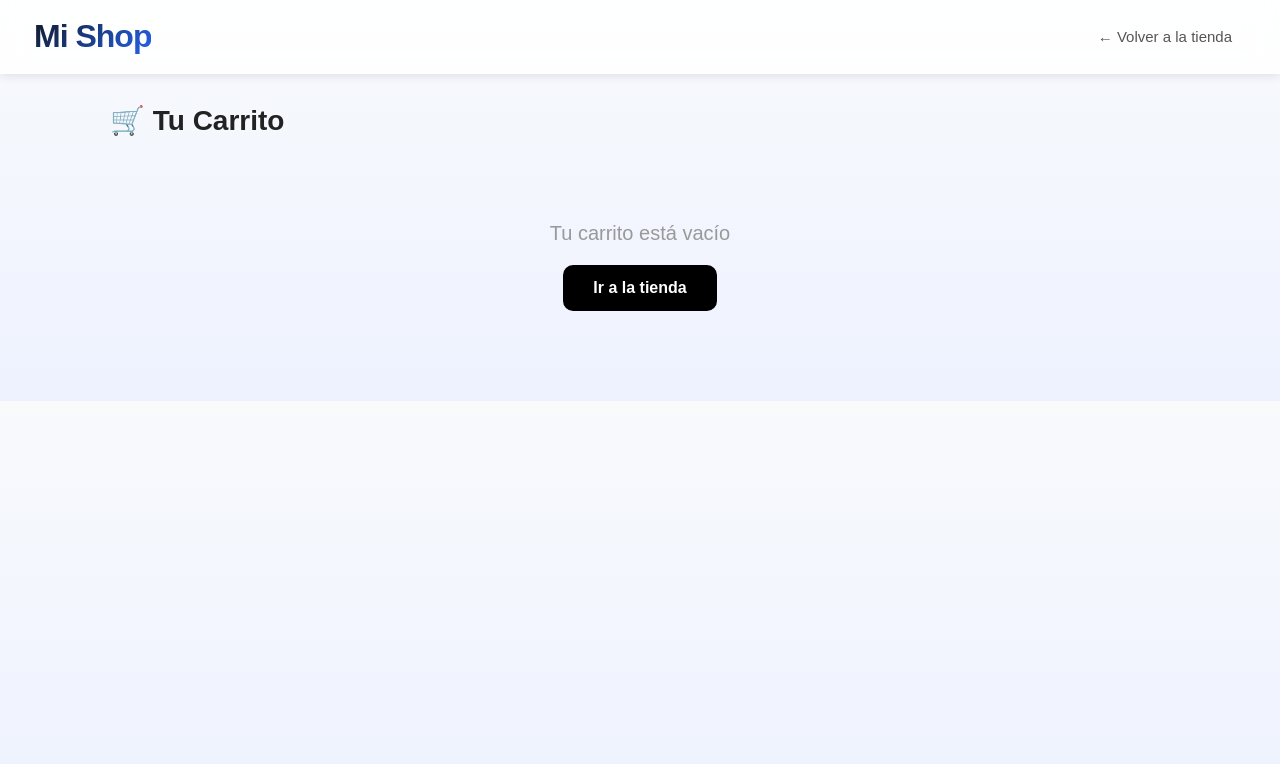
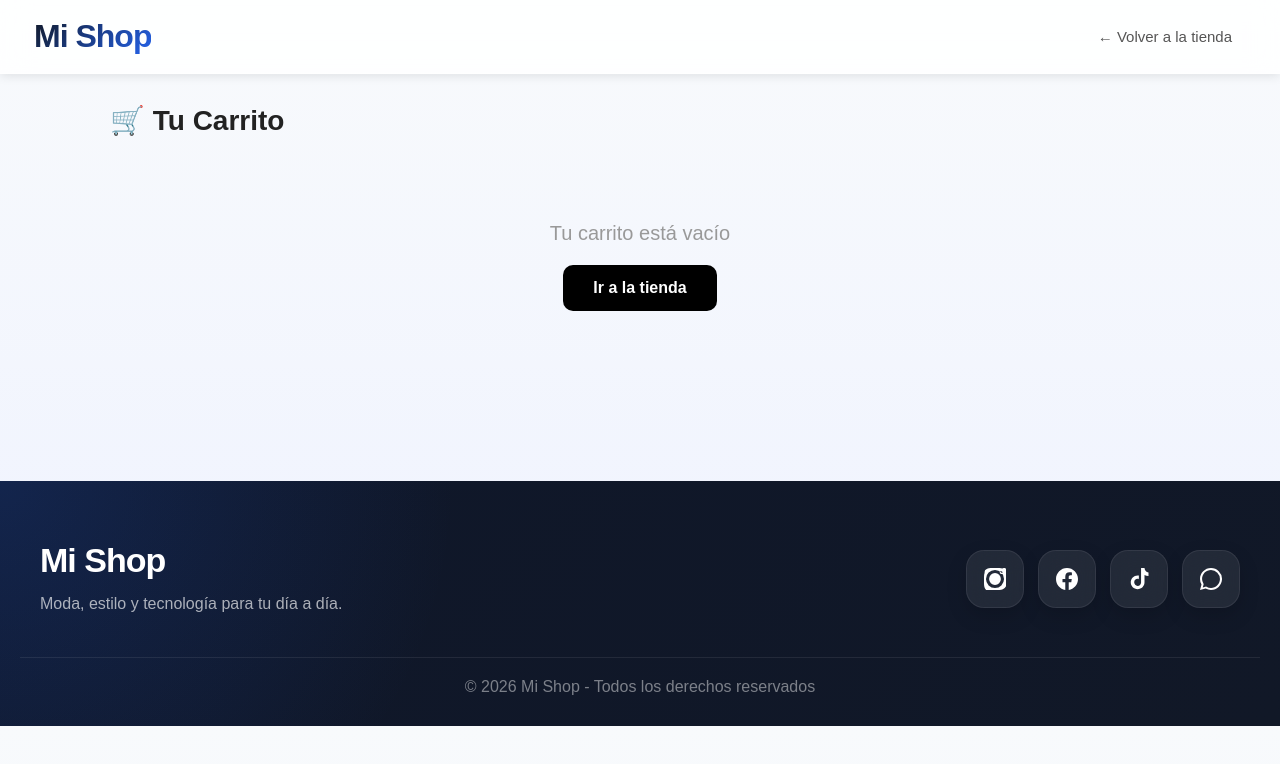
Before and after one commit to YYYamil/shop, a website: page public/carrito.html in a window 1280 px wide. Drawn offline with Linux system fonts and the light colour scheme.

```diff
--- a/public/carrito.html
+++ b/public/carrito.html
@@ -11,7 +11,7 @@
     <title>Carrito - Mi Shop</title>
 
     <link rel="stylesheet"
-          href="/css/store.css?v=3">
+          href="/css/store.css?v=11">
 
 </head>
 
@@ -102,4 +102,100 @@
 
 </body>
 
+
+<!-- FOOTER -->
+
+<footer class="footer">
+
+    <div class="footer-content">
+
+        <div class="footer-brand">
+
+            <h2>
+
+                Mi Shop
+
+            </h2>
+
+            <p>
+
+                Moda, estilo y tecnología para tu día a día.
+
+            </p>
+
+        </div>
+
+        <div class="footer-social">
+
+            <a href="https://instagram.com"
+               target="_blank"
+               class="social-btn instagram">
+
+                <svg xmlns="http://www.w3.org/2000/svg"
+                     width="22"
+                     height="22"
+                     fill="currentColor"
+                     viewBox="0 0 16 16">
+
+                    <path d="M8 0C5.829 0 5.556.01 4.703.048 3.85.088 3.269.222 2.76.42a5.507 5.507 0 0 0-1.985 1.286A5.507 5.507 0 0 0 .42 3.69c-.198.509-.332 1.09-.372 1.943C.01 6.486 0 6.759 0 8.93c0 2.171.01 2.444.048 3.297.04.853.174 1.434.372 1.943.24.621.566 1.148 1.286 1.985a5.507 5.507 0 0 0 1.985 1.286c.509.198 1.09.332 1.943.372C5.556 15.99 5.829 16 8 16s2.444-.01 3.297-.048c.853-.04 1.434-.174 1.943-.372a5.507 5.507 0 0 0 1.985-1.286 5.507 5.507 0 0 0 1.286-1.985c.198-.509.332-1.09.372-1.943.038-.853.048-1.126.048-3.297s-.01-2.444-.048-3.297c-.04-.853-.174-1.434-.372-1.943a5.507 5.507 0 0 0-1.286-1.985A5.507 5.507 0 0 0 13.24.42c-.509-.198-1.09-.332-1.943-.372C10.444.01 10.171 0 8 0Zm0 1.441a6.559 6.559 0 1 1 0 13.118A6.559 6.559 0 0 1 8 1.441Zm0 2.279a4.28 4.28 0 1 0 0 8.56 4.28 4.28 0 0 0 0-8.56Zm5.446-.405a1 1 0 1 1-2 0 1 1 0 0 1 2 0Z"/>
+                </svg>
+
+            </a>
+
+            <a href="https://facebook.com"
+               target="_blank"
+               class="social-btn facebook">
+
+                <svg xmlns="http://www.w3.org/2000/svg"
+                     width="22"
+                     height="22"
+                     fill="currentColor"
+                     viewBox="0 0 16 16">
+
+                    <path d="M16 8.049C16 3.603 12.418 0 8 0S0 3.603 0 8.049C0 12.073 2.925 15.387 6.75 16v-5.625H4.719V8.049H6.75V6.275c0-2.017 1.195-3.131 3.022-3.131.875 0 1.79.157 1.79.157v1.98h-1.008c-.994 0-1.304.621-1.304 1.258v1.51h2.218l-.354 2.326H9.25V16C13.075 15.387 16 12.073 16 8.049Z"/>
+                </svg>
+
+            </a>
+
+            <a href="https://tiktok.com"
+               target="_blank"
+               class="social-btn tiktok">
+
+                <svg xmlns="http://www.w3.org/2000/svg"
+                     width="22"
+                     height="22"
+                     fill="currentColor"
+                     viewBox="0 0 16 16">
+
+                    <path d="M9.5 0h2.5c.2 1.7 1.2 3 2.9 3.2v2.6c-1.1 0-2.1-.3-2.9-.8v5.4c0 2.8-2.2 5-5 5S2 13.2 2 10.4 4.2 5.4 7 5.4c.3 0 .6 0 .9.1v2.6c-.3-.1-.6-.2-.9-.2-1.4 0-2.5 1.1-2.5 2.5S5.6 13 7 13s2.5-1.1 2.5-2.5V0z"/>
+                </svg>
+
+            </a>
+
+            <a href="https://wa.me/5493810000000"
+               target="_blank"
+               class="social-btn whatsapp">
+
+                <svg xmlns="http://www.w3.org/2000/svg"
+                     width="22"
+                     height="22"
+                     fill="currentColor"
+                     viewBox="0 0 16 16">
+
+                    <path d="M13.601 2.326A7.854 7.854 0 0 0 8.004 0C3.58 0 0 3.58 0 8.004a7.95 7.95 0 0 0 1.09 4.013L0 16l4.107-1.074a7.95 7.95 0 0 0 3.897 1.002h.003c4.423 0 8.003-3.58 8.003-8.003a7.95 7.95 0 0 0-2.409-5.599ZM8.007 14.5a6.47 6.47 0 0 1-3.3-.902l-.236-.14-2.438.638.651-2.377-.154-.245A6.47 6.47 0 0 1 1.5 8.004C1.5 4.42 4.42 1.5 8.004 1.5a6.47 6.47 0 0 1 4.595 1.903 6.47 6.47 0 0 1 1.904 4.601c0 3.584-2.92 6.496-6.496 6.496Z"/>
+                </svg>
+
+            </a>
+
+        </div>
+
+    </div>
+
+    <div class="footer-bottom">
+
+        © 2026 Mi Shop - Todos los derechos reservados
+
+    </div>
+
+</footer>
 </html>
```
Also changed, not shown: public/index.html (+1 -1 lines).
